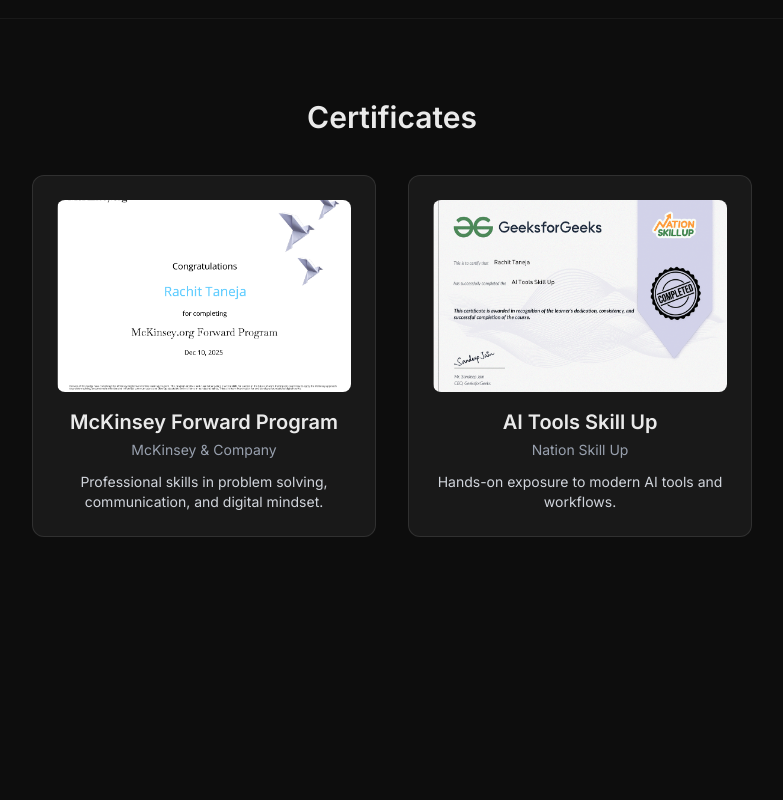
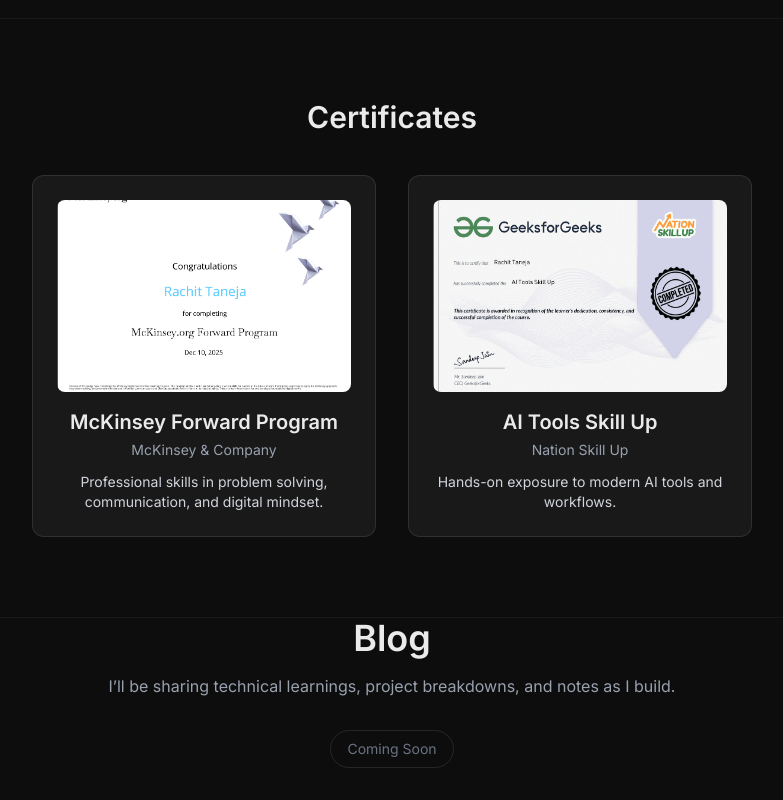
Before and after one commit to rachittaneja56-max/portfolio, a React (Vite) app: page / in a window 1280 px wide. Shown: the part 1403-2203 px from the top of the page, without its empty margins (248-1031 px from the left). Before the commit the page ends 2052 px from the top, so only its background shows below. Built offline with nearby package versions, Linux system fonts and the light colour scheme.

Commit message:
feat added blog section

```diff
--- a/src/App.jsx
+++ b/src/App.jsx
@@ -5,6 +5,7 @@
 import About from './components/About'
 import Projects from './components/Projects'
 import Certificates from './components/Certification'
+import BlogPreview from './components/Blog'
 
 function App() {
   const [count, setCount] = useState(0)
@@ -16,6 +17,7 @@
       <About/>
       <Projects/>
       <Certificates/>
+      <BlogPreview/>
     </>
   )
 }
--- a/src/components/Blog.jsx
+++ b/src/components/Blog.jsx
@@ -0,0 +1,21 @@
+import React from "react";
+
+const BlogPreview = () => {
+  return (
+    <section id="blog" className=" border-t border-white/5">
+      <div className="max-w-3xl mx-auto px-6 text-center space-y-4">
+        <h2 className="text-4xl font-semibold">Blog</h2>
+
+        <p className="text-gray-400">
+          I’ll be sharing technical learnings, project breakdowns, and notes as I build.
+        </p>
+
+        <span className="inline-block mt-4 text-sm text-gray-500 border border-white/10 px-4 py-2 rounded-full">
+          Coming Soon
+        </span>
+      </div>
+    </section>
+  );
+};
+
+export default BlogPreview;
```
